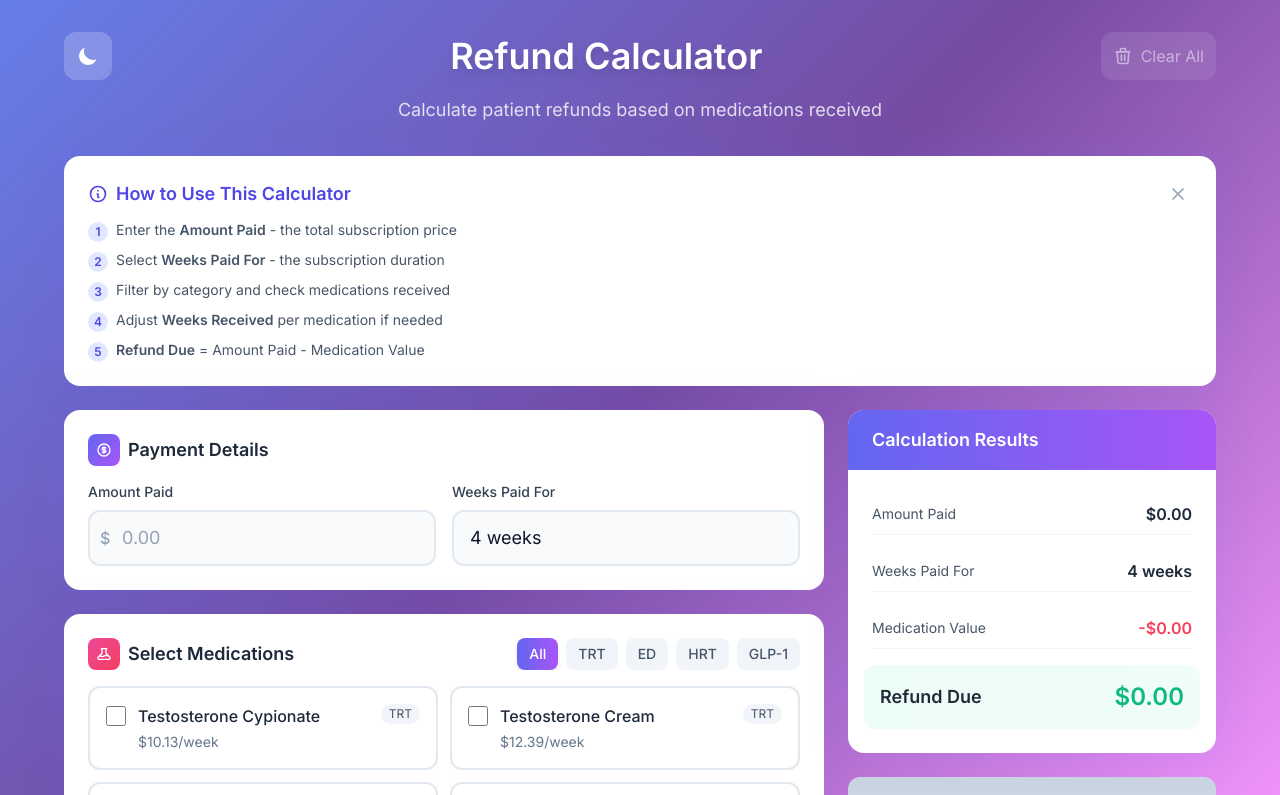
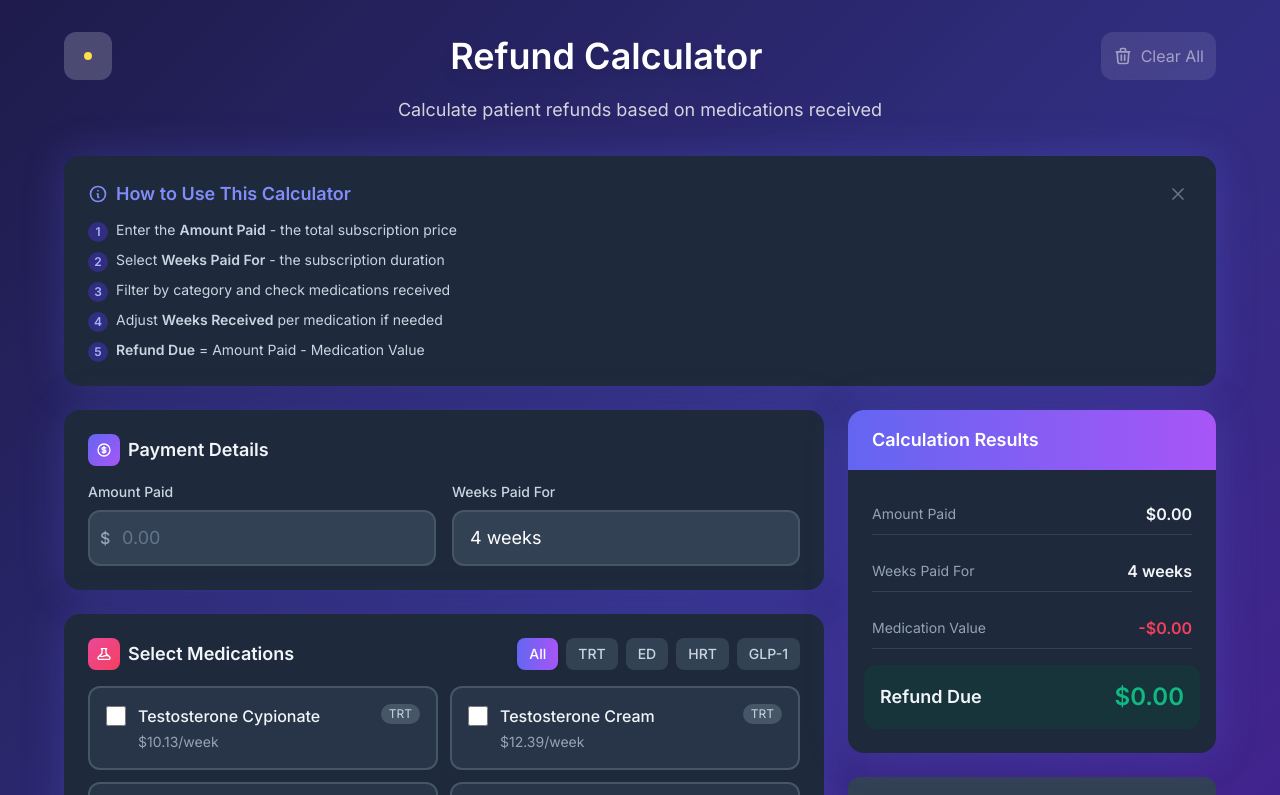
Before and after one commit to draphael123/redone-refund-calculator, a Next.js app: page / in a window 1280 px wide. Shown: the top 795 px of the page. Built offline with nearby package versions, Linux system fonts and the light colour scheme.

Commit message:
Set dark mode as default

```diff
--- a/app/page.tsx
+++ b/app/page.tsx
@@ -21,14 +21,20 @@ export default function RefundCalculator() {
   const [categoryFilter, setCategoryFilter] = useState<string>("All");
   const [copied, setCopied] = useState(false);
   const [showInstructions, setShowInstructions] = useState(true);
-  const [darkMode, setDarkMode] = useState(false);
+  const [darkMode, setDarkMode] = useState(true);
 
   const categories = ["All", ...getMedicationCategories()];
 
-  // Initialize dark mode from localStorage
+  // Initialize dark mode from localStorage (default to dark)
   useEffect(() => {
     const savedDarkMode = localStorage.getItem("darkMode");
-    if (savedDarkMode === "true") {
+    // Only switch to light mode if explicitly set to false
+    if (savedDarkMode === "false") {
+      setDarkMode(false);
+      document.documentElement.classList.remove("dark");
+      document.body.classList.remove("dark-bg");
+    } else {
+      // Default to dark mode
       setDarkMode(true);
       document.documentElement.classList.add("dark");
       document.body.classList.add("dark-bg");
```
Also changed, not shown: .eslintrc.json, app/layout.tsx (line endings or trailing spaces), next.config.mjs (line endings or trailing spaces), package.json (line endings or trailing spaces), postcss.config.mjs (line endings or trailing spaces), tailwind.config.ts (line endings or trailing spaces), tsconfig.json (line endings or trailing spaces), 1 other file (tests, documents, lock files or other folders).
